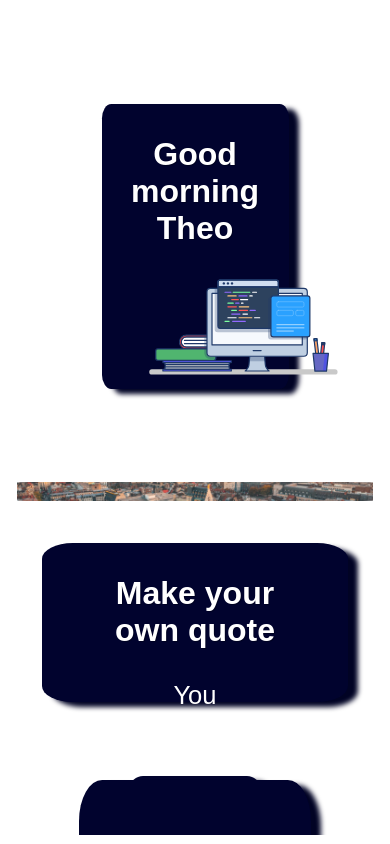
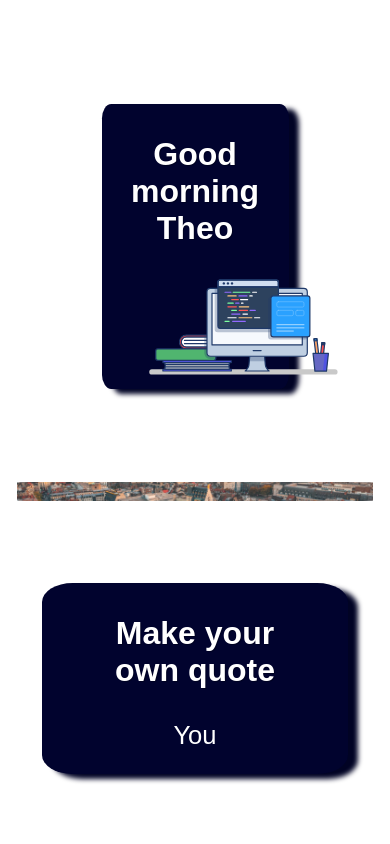
Before and after one commit to sisypheus/dashboard, a Vue app: page / in a window 390 px wide. Built offline with nearby package versions, Linux system fonts and the light colour scheme; no server answers.

Commit message:
[+] responsiveness design

```diff
--- a/src/assets/style/mobile.css
+++ b/src/assets/style/mobile.css
@@ -12,7 +12,16 @@
     }
 
     #clock {
-        margin-top: 15vh;
+        margin: 2rem;
+    }
+
+    #clock_img {
+        margin-bottom: 2.5rem;
+    }
+
+    #bank {
+        margin-bottom: 30%;
+        height: 37% !important;
     }
 
     #welcome {
@@ -30,6 +39,14 @@
         display:block;
         margin: auto 2.5%;
     }
+
+    #quote {
+        margin-top: 4.5rem !important;
+    }
+
+    #quote_author {
+        margin-bottom: 1.5rem !important;
+    }
 }
 
 @media screen and (min-width: 1051px) {
```
Also changed, not shown: src/components/Clock.vue (line endings or trailing spaces).
